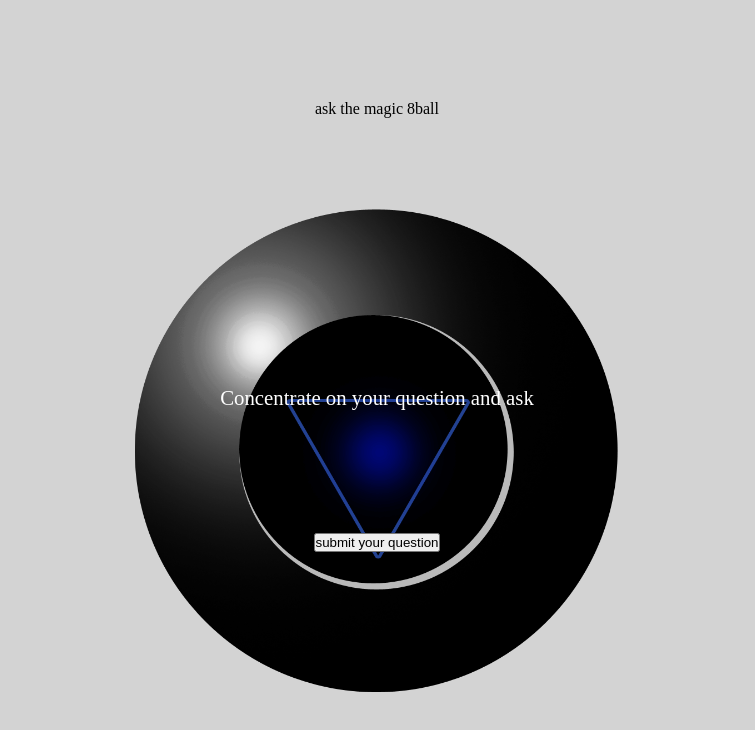
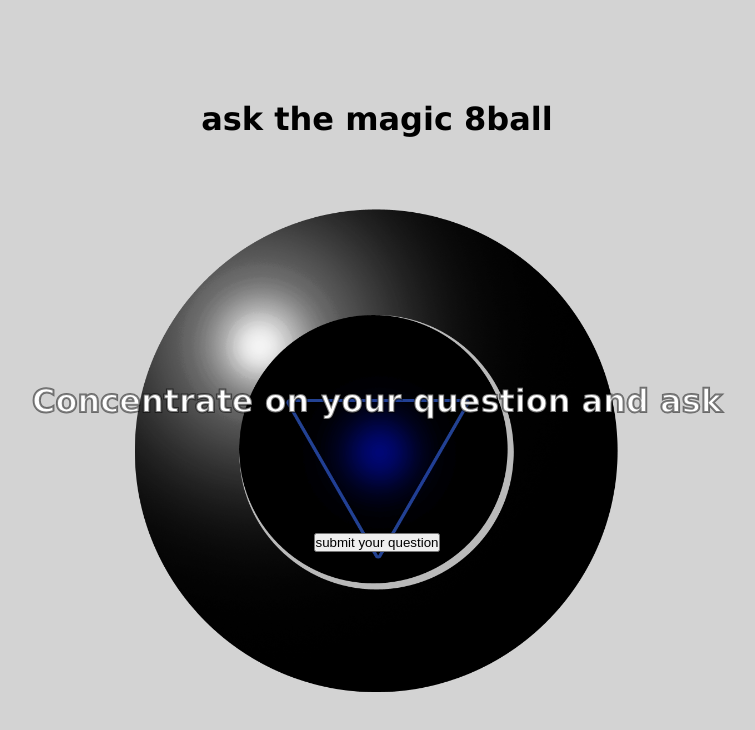
Before and after one commit to internetbby/8ball, a plain HTML site: page index.html in a window 1280 px wide. Shown: the whole page, without its empty margins (263-1018 px from the left). Drawn offline with Linux system fonts and the light colour scheme.

Commit message:
small changes

```diff
--- a/index.html
+++ b/index.html
@@ -8,9 +8,9 @@
     <script defer src="main.js"></script>
   </head>
   <body>
-    <div class="textArea">ask the magic 8ball</div>
+    <div class="textArea"><h2>ask the magic 8ball </h2></div>
     <div class="ballArea">
-      <div id="content"><p id="answer">Concentrate on your question and ask</p></div>
+      <div id="content"><h3 id="answer">Concentrate on your question and ask</h3></div>
       <div class="buttonArea">
         <button onclick="changeText(); shake();">submit your question</button>
       </div>
--- a/style.css
+++ b/style.css
@@ -18,6 +18,21 @@ body {
 
   width: 100vw;
   height: 100vh;
+}
+
+h2{
+  font-size: 2rem;
+  font-family: Verdana, Geneva, Tahoma, sans-serif;
+}
+
+h3{
+  -webkit-text-stroke: 2px rgba(0, 0, 0, 0.5);
+
+  font-size: 2em;
+  font-family: Verdana, Geneva, Tahoma, sans-serif;
+  text-align: center;
+  vertical-align: middle;
+  line-height: 60%;
 }
 
 .textArea {
@@ -49,14 +64,10 @@ body {
   margin-top: 25%;
   color: white;
 
-  font-size: 1.3em;
-  text-align: center;
-vertical-align: middle;
-line-height: 60%;
 }
 @media screen and (max-width: 992px) {
     #content{
-
+      margin-top: 80%;
     }
   }
 
```
